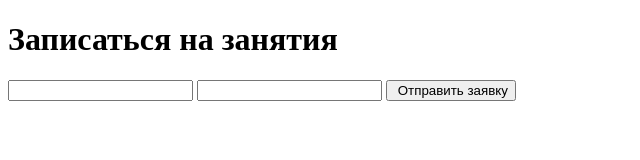
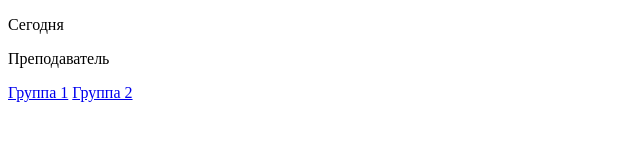
Before and after one commit to jek659/tminiappsform, a plain HTML site: page index.html in a window 1280 px wide. Shown: the whole page, without its empty margins (0-640 px from the left). Drawn offline with Linux system fonts and the light colour scheme.

Commit message:
Update index.html

```diff
--- a/index.html
+++ b/index.html
@@ -6,12 +6,11 @@
     <title>Запись на занятие</title>
 </head>
 <body>
-    <script src="https://telegram.org/js/telegram-web-app.js"></script>
-    <h1>Записаться на занятия</h1>
-    <form>
-        <input type = "text" id = "name" name = "name" required>
-        <input type = "tel" id = "teleph" name = "teleph" required>
-        <input type = "submit" value=" Отправить заявку">
-    </form>
+    <p>Сегодня</p>
+    <p id = "day"></p>
+    <p>Преподаватель</p>
+    <p id = "name_prepod"></p>
+    <a href="/now_group1.html">Группа 1</a>
+    <a href="/now_group2.html">Группа 2</a>
 </body>
 </html>
```
